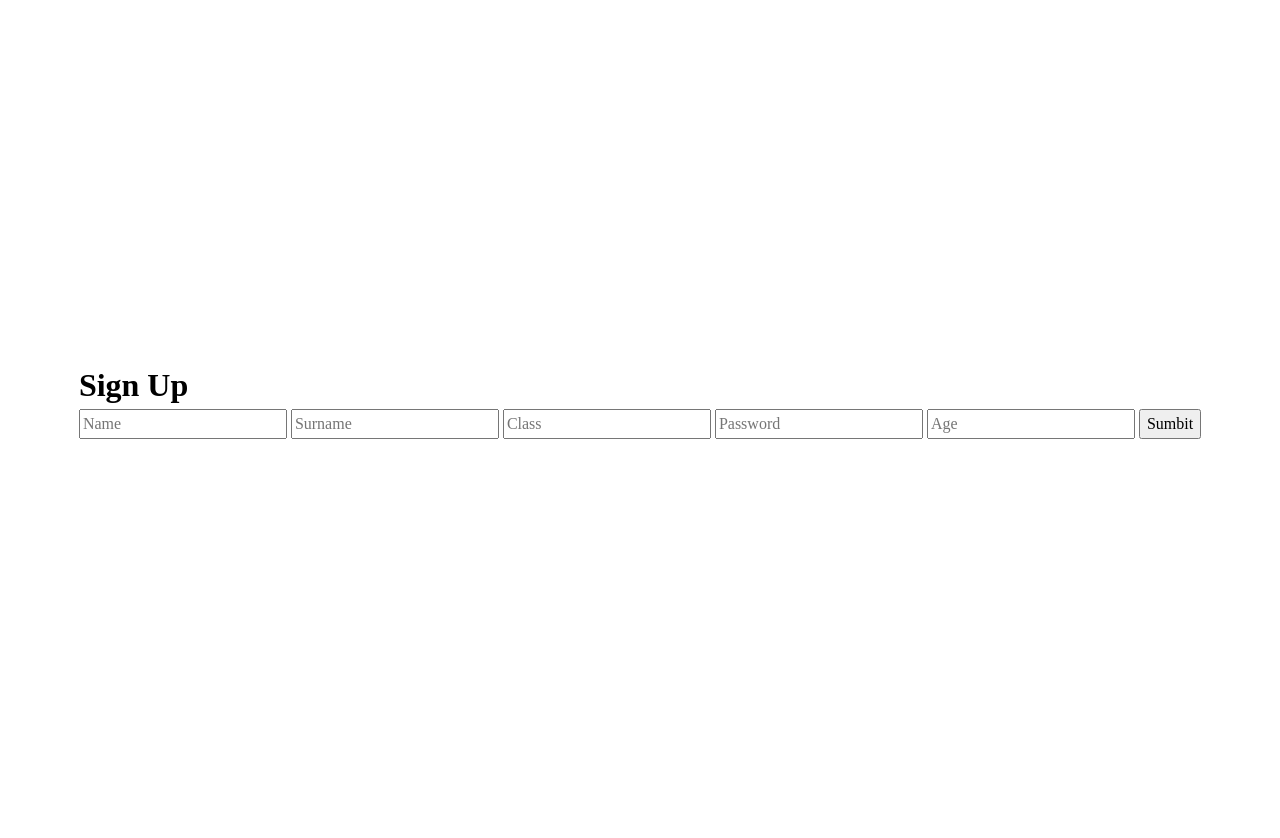
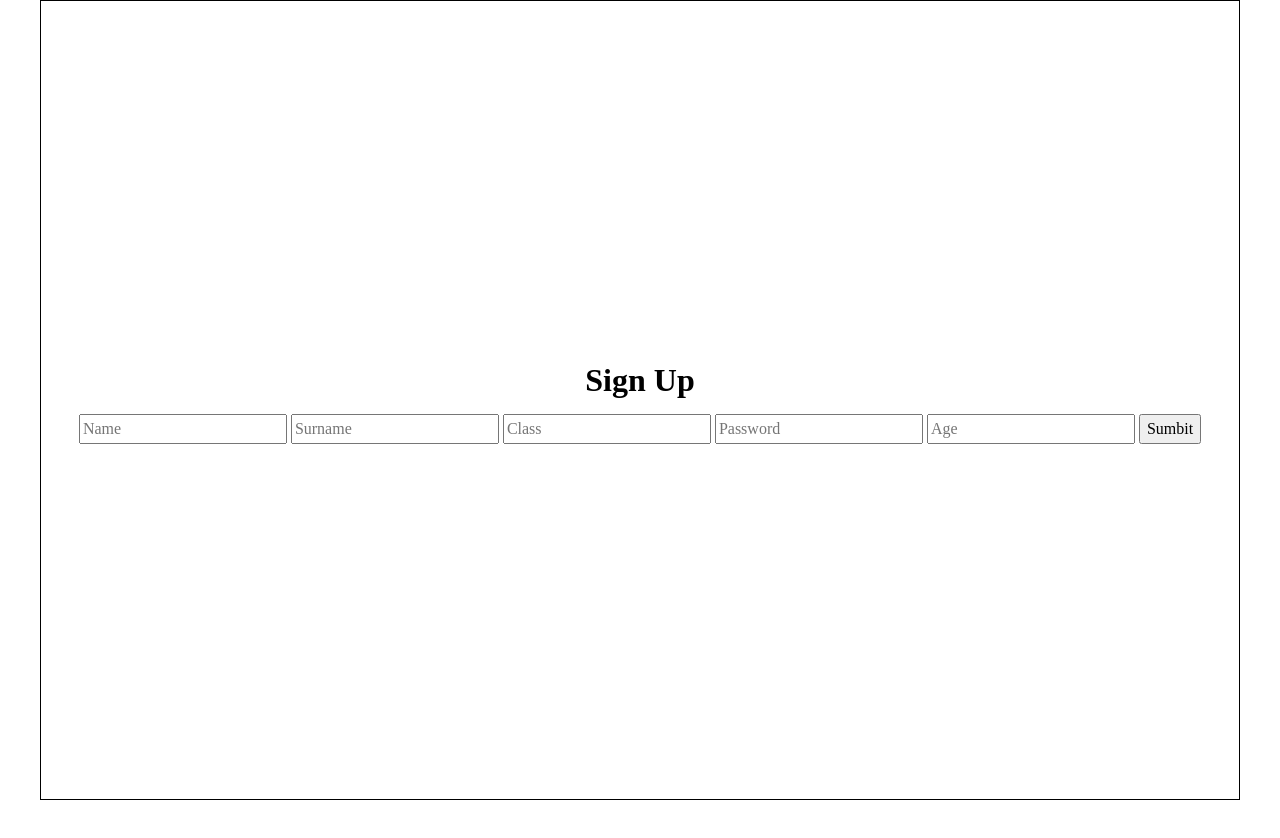
Before and after one commit to AndriyPapirnyk/nz, a website: page signUp.html in a window 1280 px wide. After the commit the page ends 800 px from the top, so only its background shows below. Drawn offline with nearby package versions, Linux system fonts and the light colour scheme.

Commit message:
new styles

```diff
--- a/scss/style.scss
+++ b/scss/style.scss
@@ -30,22 +30,13 @@ $widthContainer: 1200px;
     width: 100%;
     height: 100vh;
     display: flex;
-    align-items: center;
     justify-content: center;
     &__container{
-        width: 1200px;
-        height: 1200px;
-        display: flex;
-        align-items: center;
-        justify-content: center;
+        width: $widthContainer;
+        height: 100%;
+        border: 1px solid #000;
+        @include center();
         flex-direction: column;
-    }
-    &__form{
-        display: flex;
-        align-items: center;
-        justify-content: center;
-        width: 1200px;
-        height: 1200px;
-        flex-direction: column;
+        gap: 10px;
     }
 }
--- a/signUp.html
+++ b/signUp.html
@@ -12,8 +12,8 @@
 <body>
     <div class="signUp">
         <div class="signUp__container">
+            <h1>Sign Up</h1>
             <form action="http://localhost:3000/login" class="SignUp__form" id="SignUp__form">
-            <h1>Sign Up</h1>
             <input type="text" id="signUp__inpName" name="signUp__inpName" placeholder="Name">
             <input type="text" id="signUp__inpSurname" name="signUp__inpSurname" placeholder="Surname">
             <input type="text" id="signUp__inpClass" name="signUp__inpClass" placeholder="Class">
```
Also changed, not shown: css/style.css.
